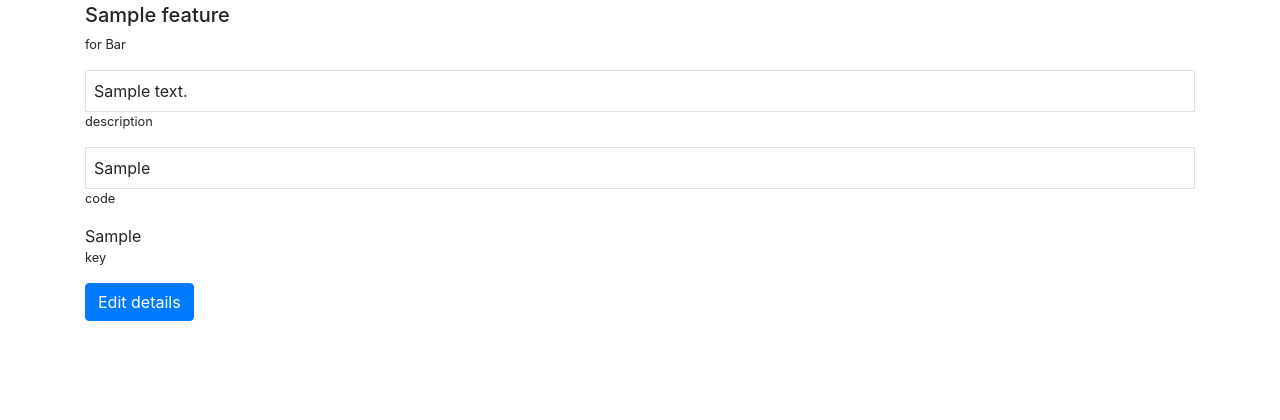
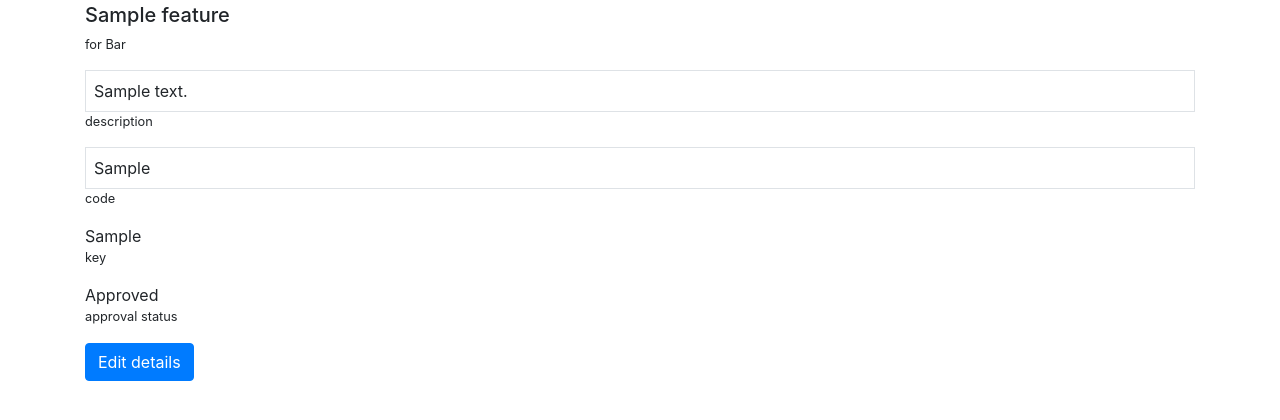
Before and after one commit to branchd1/mega_backend, a Django app: page /developer/feature-details/1/ in a window 1280 px wide. Shown: the part 334-754 px from the top of the page. Run offline with Django 3.2, Linux system fonts and the light colour scheme; a user stored in the database is signed in; tables that the repository leaves empty hold one stand-in row (values such as "Sample post"); grey boxes marked "Sample" are stand-in pictures; some libraries are stand-ins or nearby versions.

Commit message:
approved features

```diff
--- a/core/models.py
+++ b/core/models.py
@@ -51,7 +51,7 @@ class Feature(models.Model):
 
     user = models.ForeignKey(User, on_delete=models.CASCADE, related_name='features')
 
-    approved = models.BooleanField(default=False)
+    approved = models.NullBooleanField()
 
     class Meta:
         ordering = ['id']
--- a/developer/templates/developer/feature_details.html
+++ b/developer/templates/developer/feature_details.html
@@ -33,6 +33,19 @@
                   <small>key</small>
              </div>
 
+             <div class="my-3">
+                  <p class="mb-0">
+                      {% if feature.approved == True %}
+                      Approved
+                      {% elif feature.approved == False %}
+                      Rejected
+                      {% else %}
+                      Not evaluated
+                      {% endif %}
+                  </p>
+                  <small>approval status</small>
+             </div>
+
              <a href="{% url 'developer:edit_feature' feature.pk %}" class="btn btn-primary">Edit details</a>
         </div>
     </div>
```
